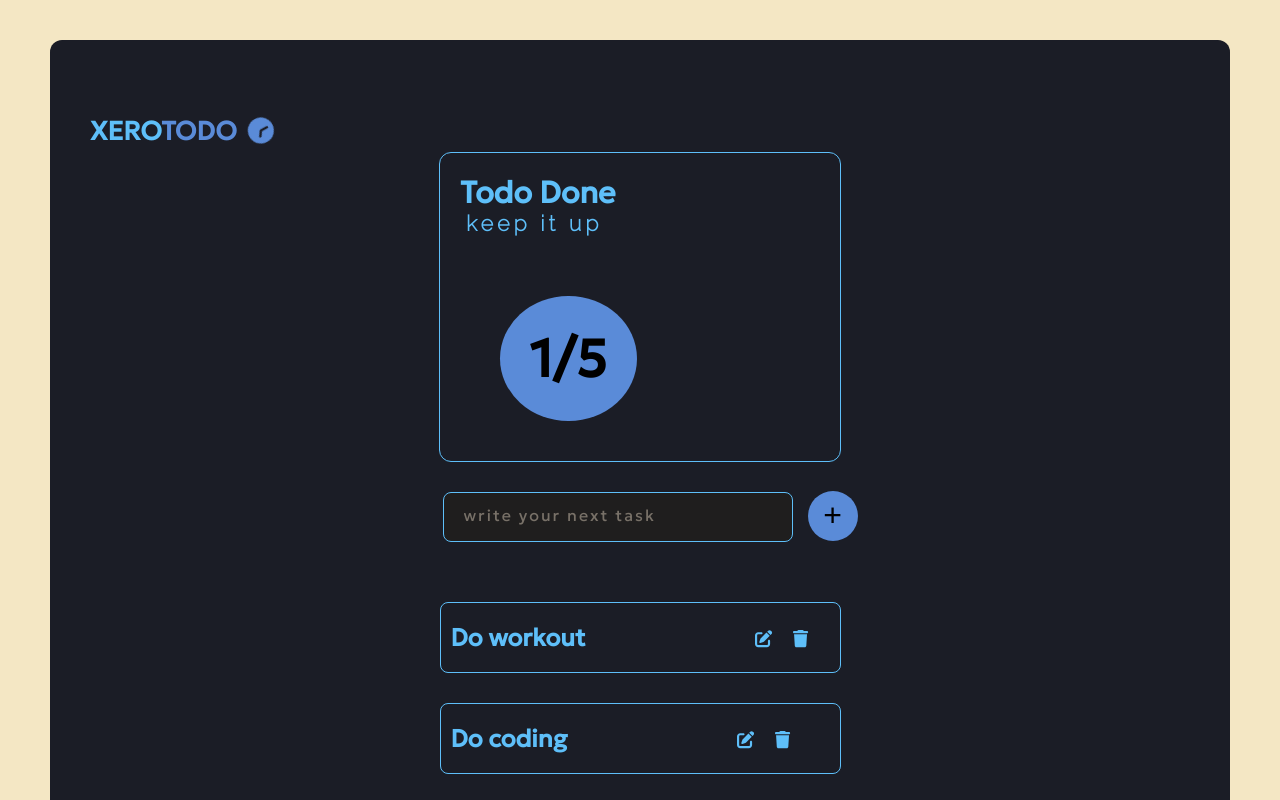
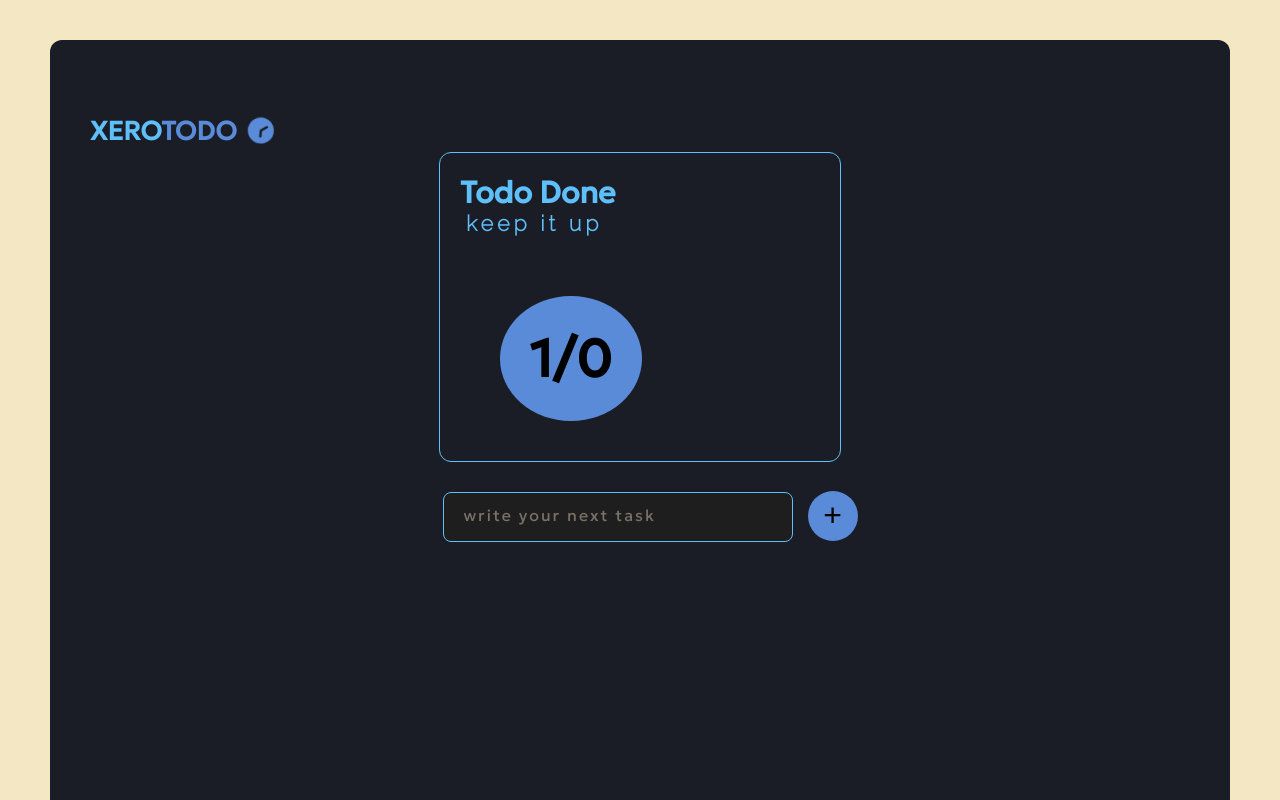
Before and after one commit to NabilRaiyan/TODO-List-app, a React (Create React App) app: page / in a window 1280 px wide. Shown: the top 800 px of the page. Built offline with nearby package versions, Linux system fonts and the light colour scheme; a web font is replaced by a local one.

Commit message:
Adding todo functionality

```diff
--- a/src/App.js
+++ b/src/App.js
@@ -1,5 +1,5 @@
 import './App.css';
-import { Component, useState } from 'react';
+import { Component } from 'react';
 import { FontAwesomeIcon } from '@fortawesome/react-fontawesome';
 import { faPenToSquare, faTrash, faClock } from '@fortawesome/free-solid-svg-icons'
 
@@ -9,37 +9,31 @@ import { faPenToSquare, faTrash, faClock } from '@fortawesome/free-solid-svg-ico
   constructor(){
     super();
     this.state = {
-      todos : [
-        {
-          todo: "Do workout",
-        },
-        {
-          todo: "Do coding",
-        },
-        {
-          todo: "Do Coding",
-        },
-        {
-          todo: "Do workout",
-        },
-        {
-          todo: "Do Shopping",
-        },
-      ],
+      todos : [],
       newTodoTask: '',
 
     };
-
-
   }
 
 
+
+  onTodoInputChange = (event)=>{
+    this.state.newTodoTask = event.target.value;
+  }
+
+  onAddButtonClick = (event)=>{
+
+    console.log(this.state.todos)
+    let newTodoList = this.state.todos.push(this.state.newTodoTask);
+  }
+
   render(){
+    const { todos, newTodoTask } = this.state;
   return (
     <div className="App">
       <header className="App-header">
        <div className='navbar'>
-          <h4>XERO<span>TODO</span><span className='clock'><FontAwesomeIcon icon={faClock} /></span></h4>
+         <h4>XERO<span>TODO</span><span className='clock'><FontAwesomeIcon icon={faClock} /></span></h4>
        </div>
        {/* Upper section to display text and total completed todos */}
        <div className='upperSection'>
@@ -48,26 +42,18 @@ import { faPenToSquare, faTrash, faClock } from '@fortawesome/free-solid-svg-ico
             <h5>keep it up</h5>
           </div>
           <div className='todoTrack'>
-            <h1>1/{this.state.todos.length}</h1>
+            <h1>1/{todos.length}</h1>
           </div>
        </div>
       {/* Middle section  to add todos and show todos*/}
        <div className='middleSection'>
-
-          <input name='todoInput' className='todoInput' type='text' placeholder='write your next task' onChange={(event)=>{
-            this.state.newTodoTask = event.target.value;
-          }}></input>
-          <button className='addTodoBtn' type='submit' onClick={(event)=>{
-            console.log("New todo: " + this.state.newTodoTask);
-            this.state.todos.push(this.state.newTodoTask);
-            console.log(this.state.todos);
-          }}>+</button>
-
-
+          <input name='todoInput' className='todoInput' type='text' placeholder='write your next task' onChange={this.onTodoInputChange}></input>
+          <button className='addTodoBtn' type='submit' onClick={this.onAddButtonClick}>+</button>
           {
-            this.state.todos.map((todo)=>{
+            todos.map((todo)=>{
+            var index = todos.findIndex(id => id === todo.todo);
             return (<div className='todoDiv'>
-              <h3 className='todoTitle'>{todo.todo}</h3>
+              <h3 className='todoTitle' key={index}>{todo.todo}</h3>
               <h5 className='editBtn'><FontAwesomeIcon icon={faPenToSquare} /></h5>
               <h5 className='deleteBtn'><FontAwesomeIcon icon={faTrash} /></h5>
             </div>
```
